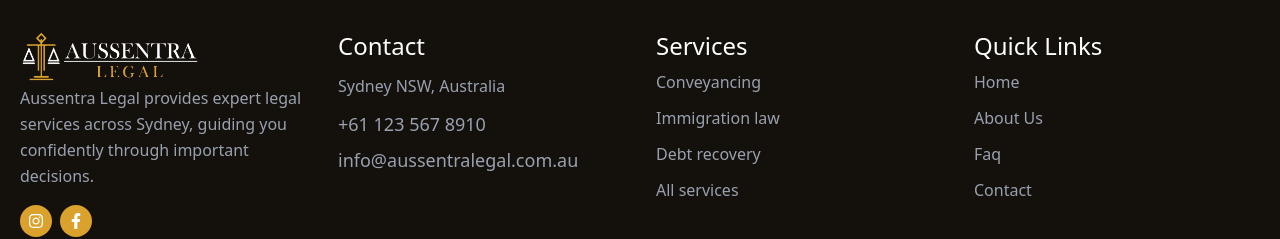
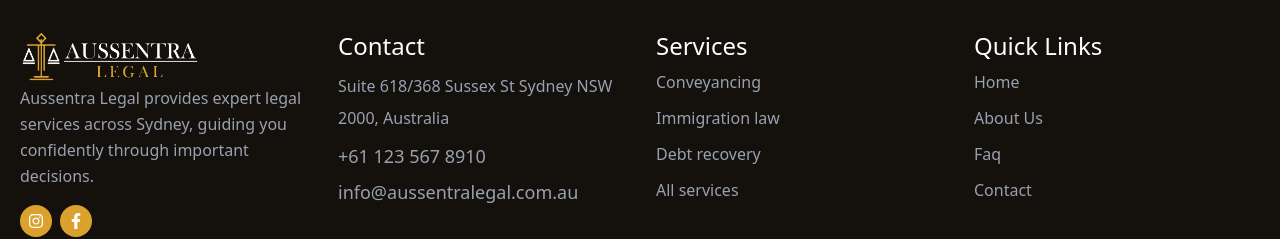
Before and after one commit to jewel-rana-ausasia/aussentra-legal, a Next.js app: page / in a window 1280 px wide. Shown: the part 4371-4610 px from the top of the page. Built offline with nearby package versions, Linux system fonts and the light colour scheme; no server answers; the database is empty.

Commit message:
update the location

```diff
--- a/components/Footer.tsx
+++ b/components/Footer.tsx
@@ -153,7 +153,7 @@ export default function Footer() {
             <div className="space-y-2">
               <h3 className="text-lg lg:text-2xl mb-2">Contact</h3>
               <p className="text-gray-400 text-sm lg:text-base lg:leading-loose">
-                Sydney NSW, Australia
+                Suite 618/368 Sussex St Sydney NSW 2000, Australia
               </p>
               <div className="phone text-gray-400 text-sm lg:text-lg">
                 <a href="tel:+61212345678">+61 123 567 8910</a>
--- a/prisma/seed.ts
+++ b/prisma/seed.ts
@@ -1160,7 +1160,7 @@ async function main() {
   const contactData = [
     {
       label: "Address",
-      value: "Sydney NSW, Australia",
+      value: "Suite 618/368 Sussex St Sydney NSW 2000, Australia",
       icon: "FaLocationDot",
     },
     {
```
